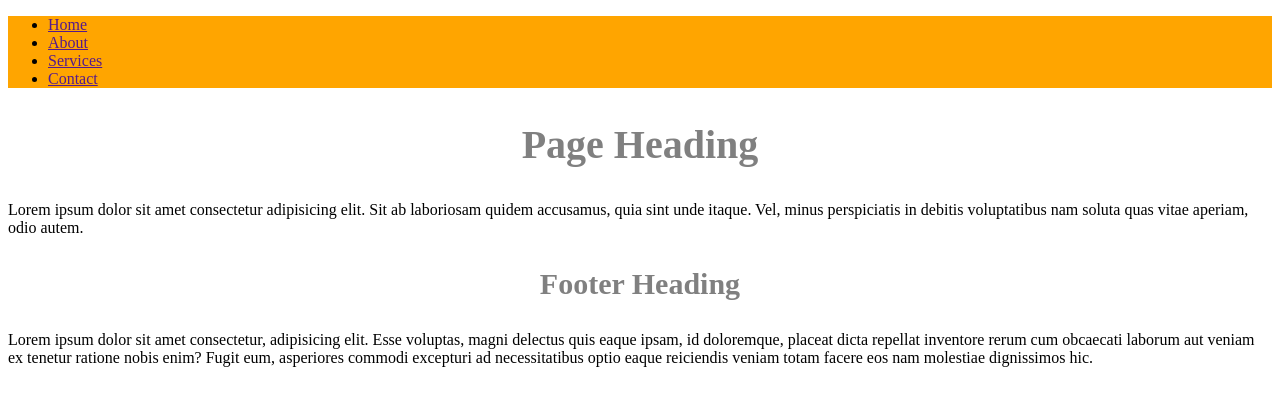
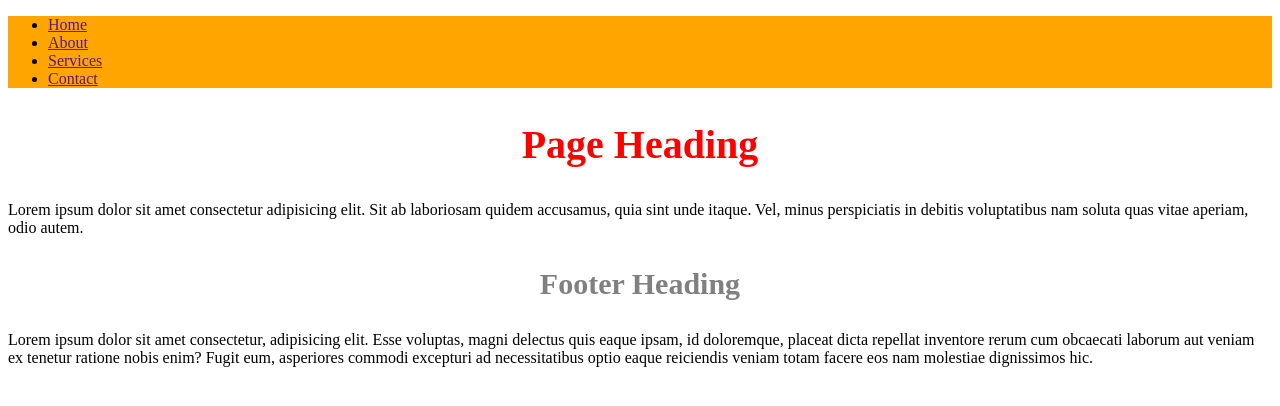
Before and after one commit to rafi021/sass_projects, a website: page 1_sass_introduction/index.html in a window 1280 px wide. Drawn offline with Linux system fonts and the light colour scheme.

Commit message:
global and local scope of sass varibales

```diff
--- a/1_sass_introduction/scss/main.scss
+++ b/1_sass_introduction/scss/main.scss
@@ -1,3 +1,4 @@
+// Global Sass Variables/ Scope
 $color-primary: orange;
 $color-secondary: gray;
 $color-tertiary: royalblue;
@@ -11,6 +12,7 @@ $font-sm: 20px;
 }
 
 .banner h1{
+    $color-secondary: red; // local variable/scope
     font-size: $font-lg;
     color: $color-secondary;
     text-align: center;
```
Also changed, not shown: 1_sass_introduction/css/main.css, 1 other file.
